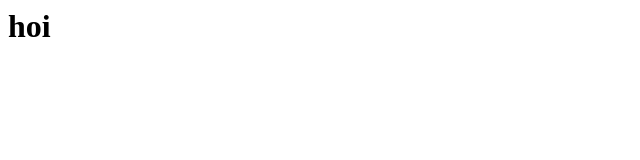
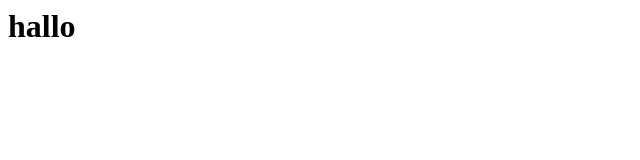
Before and after one commit to jenswicherson/website, a plain HTML site: page index.html in a window 1280 px wide. Shown: the full height of the page, 0-640 px from the left. Drawn offline with Linux system fonts and the light colour scheme.

Commit message:
Add files via upload

```diff
--- a/index.html
+++ b/index.html
@@ -1 +1 @@
-<h1> hoi</h1>
+<h1> hallo</h1>
```
